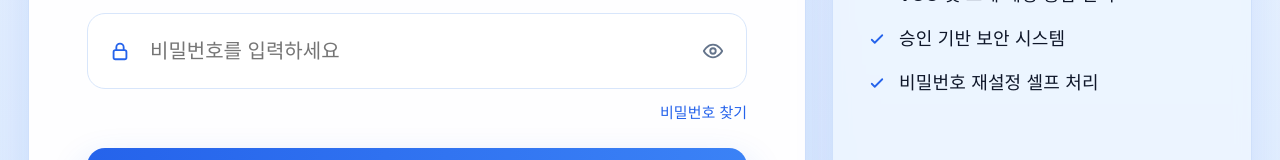
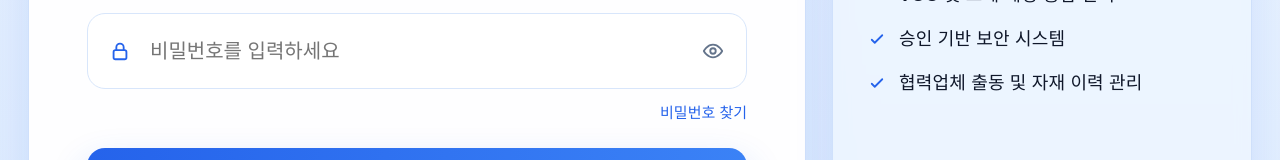
Before and after one commit to dlcksgh0912-crypto/ev-dashboard, a React (Vite) app: page / in a window 1280 px wide. Shown: the part 440-600 px from the top of the page. Built offline with nearby package versions, Linux system fonts and the light colour scheme.

Commit message:
기능 추가

```diff
--- a/src/App.jsx
+++ b/src/App.jsx
@@ -389,7 +389,7 @@ function LoginScreen({ mode, setMode }) {
             </div>
             <div style={loginStyles.featureItem}>
               <div style={loginStyles.featureIcon}><IconCheck /></div>
-              <div>비밀번호 재설정 셀프 처리</div>
+              <div>협력업체 출동 및 자재 이력 관리</div>
             </div>
           </div>
         </aside>
```
